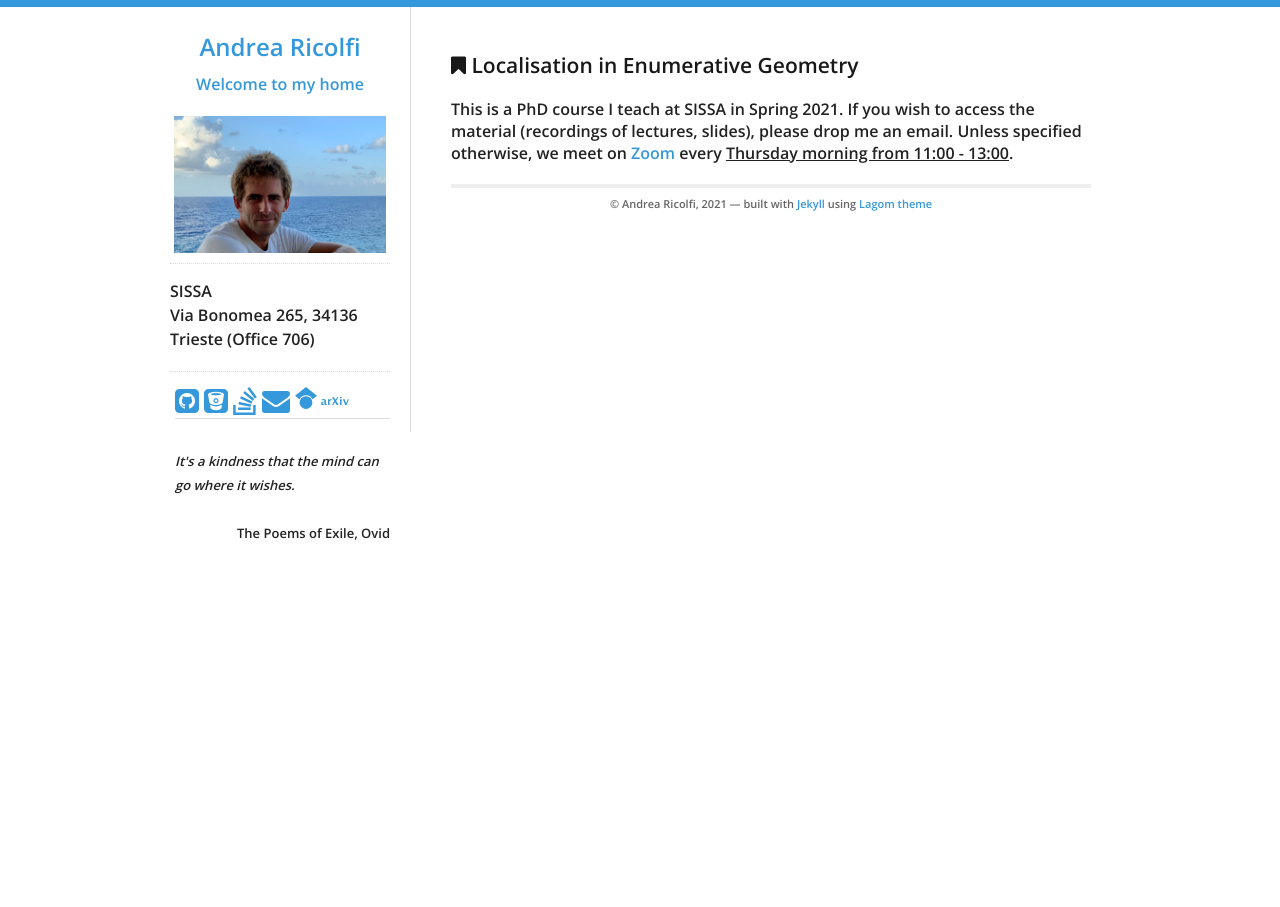
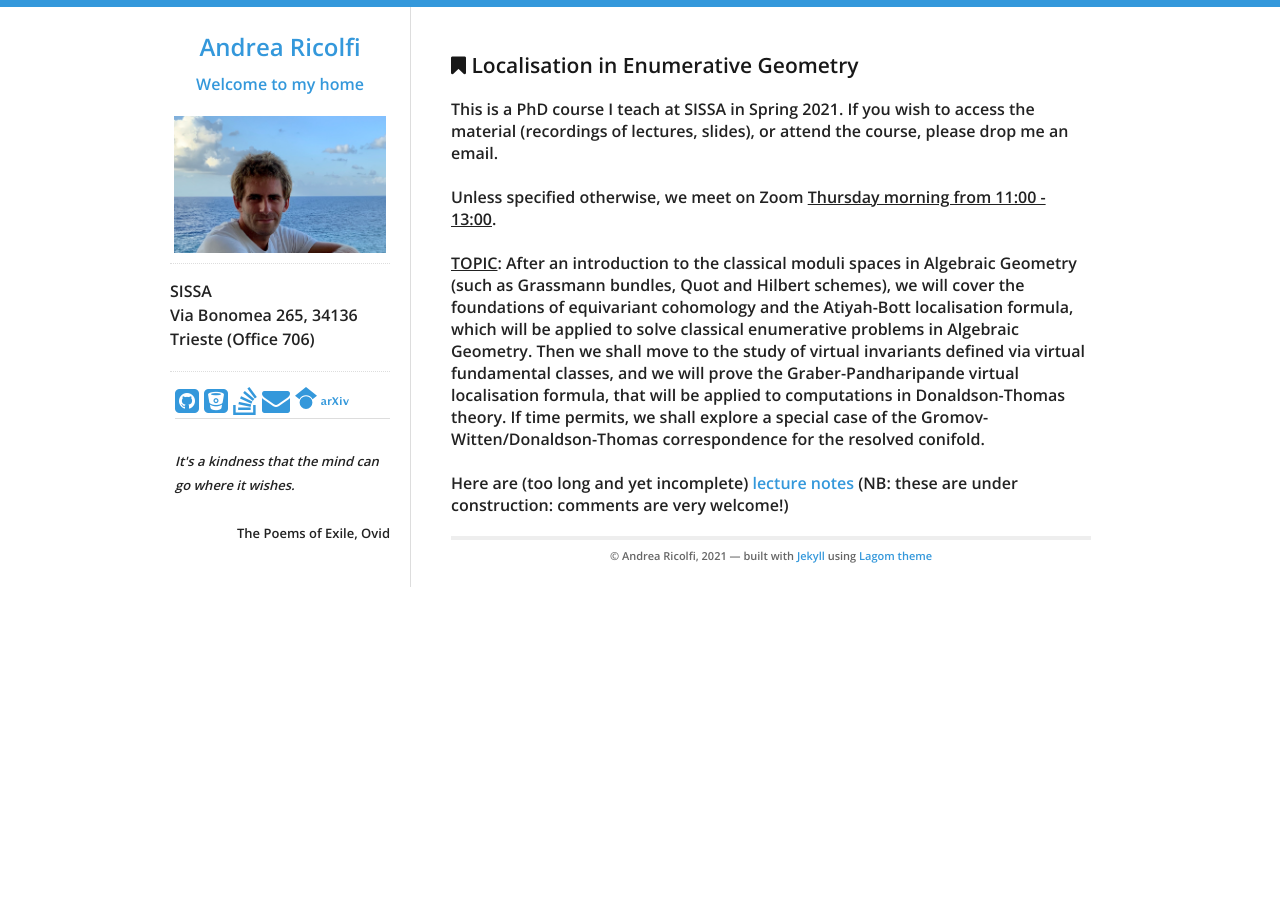
Before and after one commit to atricolfi/atricolfi.github.io, a Jekyll site: the page built from MATHEMATICS/LocalisationCourse.html, in a window 1280 px wide. Built offline with Jekyll 4.4.1, drawn with Linux system fonts in a browser that asks for light colours.

Commit message:
Update LocalisationCourse.html

```diff
--- a/MATHEMATICS/LocalisationCourse.html
+++ b/MATHEMATICS/LocalisationCourse.html
@@ -8,8 +8,33 @@ title: Blog Posts
 <p>
 
 
-This is a PhD course I teach at SISSA in Spring 2021. If you wish to access the material (recordings of lectures, slides), please drop me an email.
+This is a PhD course I teach at SISSA in Spring 2021. If you wish to access the material
+(recordings of lectures, slides), or attend the course, please drop me an email.
 
 
-Unless specified otherwise, we meet on <a href="https://sissa-it.zoom.us/j/83050767797?pwd=Nm1YVkFmb1FWQ0hPRnhhRkVCSERLQT09">Zoom</a>
-  every <u>Thursday morning from 11:00 - 13:00</u>.
+<br>
+
+<br>
+
+  Unless specified otherwise, we meet on Zoom <u>Thursday morning from 11:00 - 13:00</u>.
+
+<br>
+
+<br>
+
+  <u>TOPIC</u>:
+After an introduction to the classical moduli spaces in Algebraic Geometry (such as Grassmann bundles, Quot and Hilbert schemes),
+we will cover the foundations of equivariant cohomology and the Atiyah-Bott localisation formula,
+which will be applied to solve classical enumerative problems in Algebraic Geometry. Then we shall move
+to the study of virtual invariants defined via virtual fundamental classes, and we will prove the Graber-Pandharipande
+virtual localisation formula, that will be applied to computations in Donaldson-Thomas theory.
+If time permits, we shall explore a special case of the Gromov-Witten/Donaldson-Thomas correspondence for the resolved conifold.
+
+  <br>
+
+  <br>
+
+  Here are (too long and yet incomplete) <a href="IntroEnumerativeGeometry.pdf">lecture notes</a>
+  (NB: these are under construction: comments are very welcome!)
+
+  <br>
```
